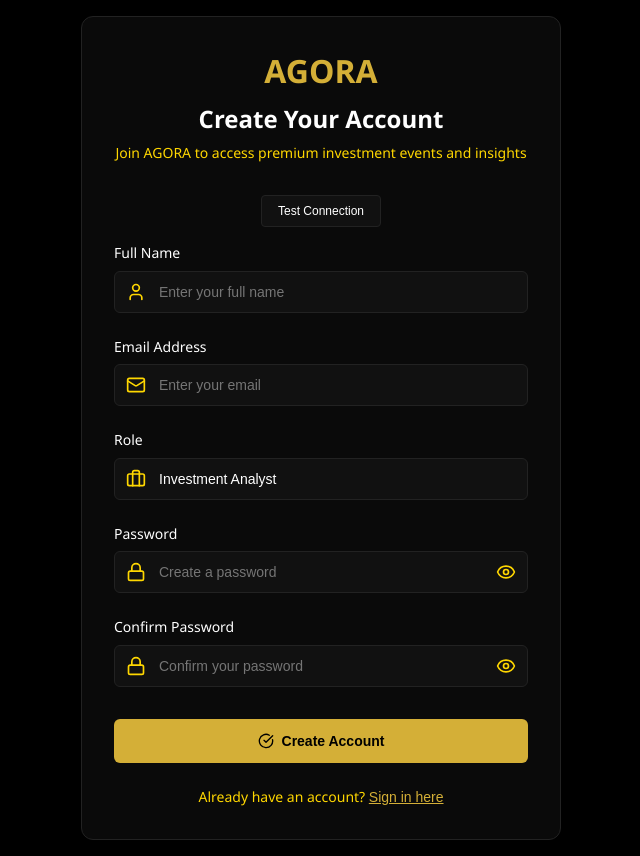
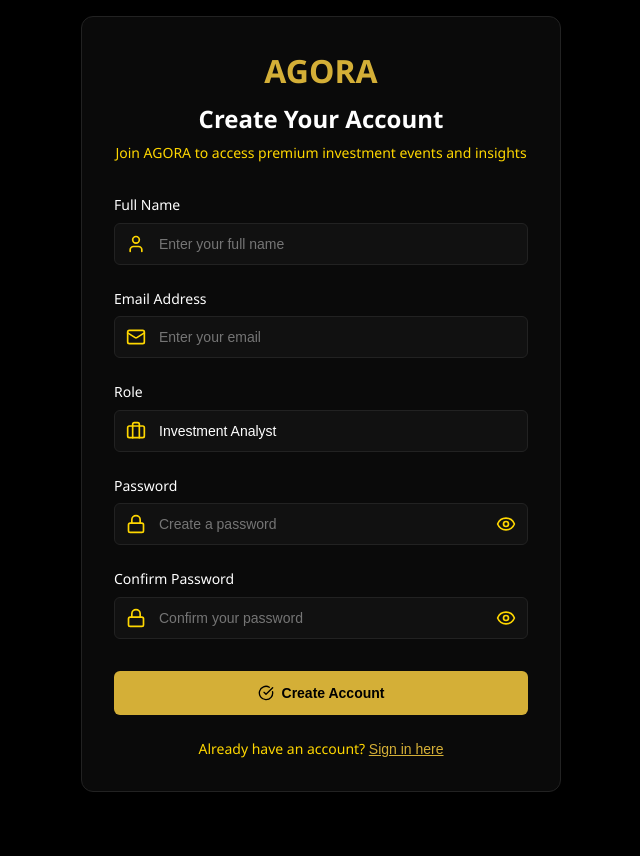
Before and after one commit to BenAji/agora9-react-render, a React (Create React App) app: page /signup in a window 1280 px wide. Both pictures are taken after a click on the button "Sign up here". Shown: the whole page, without its empty margins (319-959 px from the left). After the commit the page ends 808 px from the top, so only its background shows below. Built offline with nearby package versions, Linux system fonts and the light colour scheme; no server answers.

Commit message:
cleanup: Remove debug code from signup process
- Remove connection test button
- Remove excessive console logging
- Keep improved error handling and email confirmation detection
- Maintain clean, production-ready signup flow

```diff
--- a/src/pages/SignupPage.tsx
+++ b/src/pages/SignupPage.tsx
@@ -92,8 +92,6 @@ const SignupPage: React.FC<SignupPageProps> = ({ onSignupSuccess, onSwitchToLogi
     setError(null);
 
     try {
-      console.log('🚀 Starting signup process for:', formData.email);
-
       // Sign up with Supabase Auth
       const { data: authData, error: authError } = await supabase.auth.signUp({
         email: formData.email,
@@ -106,16 +104,11 @@ const SignupPage: React.FC<SignupPageProps> = ({ onSignupSuccess, onSwitchToLogi
         }
       });
 
-      console.log('📧 Supabase signup response:', { authData, authError });
-
       if (authError) {
-        console.error('❌ Supabase auth error:', authError);
         throw authError;
       }
 
       if (authData.user) {
-        console.log('✅ Auth user created:', authData.user.id);
-
         // Create user profile in our users table
         const profileData = {
           id: authData.user.id,
@@ -129,37 +122,27 @@ const SignupPage: React.FC<SignupPageProps> = ({ onSignupSuccess, onSwitchToLogi
           last_login: new Date().toISOString()
         };
 
-        console.log('👤 Creating user profile with data:', profileData);
-
-        const { data: profileResult, error: profileError } = await supabase
+        const { error: profileError } = await supabase
           .from('users')
-          .insert(profileData)
-          .select();
-
-        console.log('👤 Profile creation result:', { profileResult, profileError });
+          .insert(profileData);
 
         if (profileError) {
-          console.error('❌ Profile creation error:', profileError);
+          console.error('Profile creation error:', profileError);
           // Don't throw error - user is created in auth, profile creation is secondary
           setError(`Account created successfully, but there was an issue with profile setup: ${profileError.message}`);
-        } else {
-          console.log('✅ Profile created successfully');
         }
 
         // Check if email confirmation is required
         if (authData.user.email_confirmed_at === null) {
-          console.log('📧 Email confirmation required');
           setError('Account created successfully! Please check your email and click the confirmation link to activate your account.');
         } else {
-          console.log('✅ Email already confirmed, proceeding with login');
           onSignupSuccess(authData.user);
         }
       } else {
-        console.log('❌ No user data returned from signup');
         setError('Failed to create account. Please try again.');
       }
     } catch (err: any) {
-      console.error('💥 Signup error:', err);
+      console.error('Signup error:', err);
       setError(err.message || 'Failed to create account. Please try again.');
     } finally {
       setLoading(false);
@@ -209,39 +192,6 @@ const SignupPage: React.FC<SignupPageProps> = ({ onSignupSuccess, onSwitchToLogi
           }}>
             Join AGORA to access premium investment events and insights
           </p>
-        </div>
-
-        {/* Connection Test Button */}
-        <div style={{ marginBottom: '1rem', textAlign: 'center' }}>
-          <button
-            type="button"
-            onClick={async () => {
-              console.log('🔍 Testing Supabase connection...');
-              try {
-                const { data, error } = await supabase.from('users').select('count').limit(1);
-                console.log('✅ Supabase connection test result:', { data, error });
-                if (error) {
-                  setError(`Connection test failed: ${error.message}`);
-                } else {
-                  setError('✅ Connection test successful! Supabase is accessible.');
-                }
-              } catch (err) {
-                console.error('❌ Connection test error:', err);
-                setError(`Connection test error: ${err}`);
-              }
-            }}
-            style={{
-              padding: '0.5rem 1rem',
-              backgroundColor: 'var(--tertiary-bg)',
-              color: 'var(--primary-text)',
-              border: '1px solid var(--border-color)',
-              borderRadius: '4px',
-              cursor: 'pointer',
-              fontSize: '0.75rem'
-            }}
-          >
-            Test Connection
-          </button>
         </div>
 
         {/* Error Message */}
```
